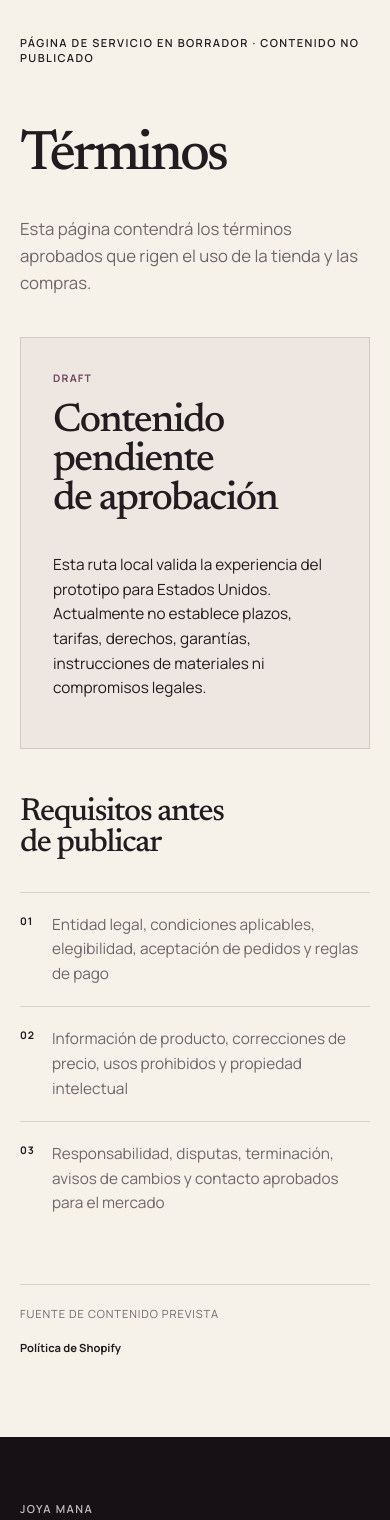
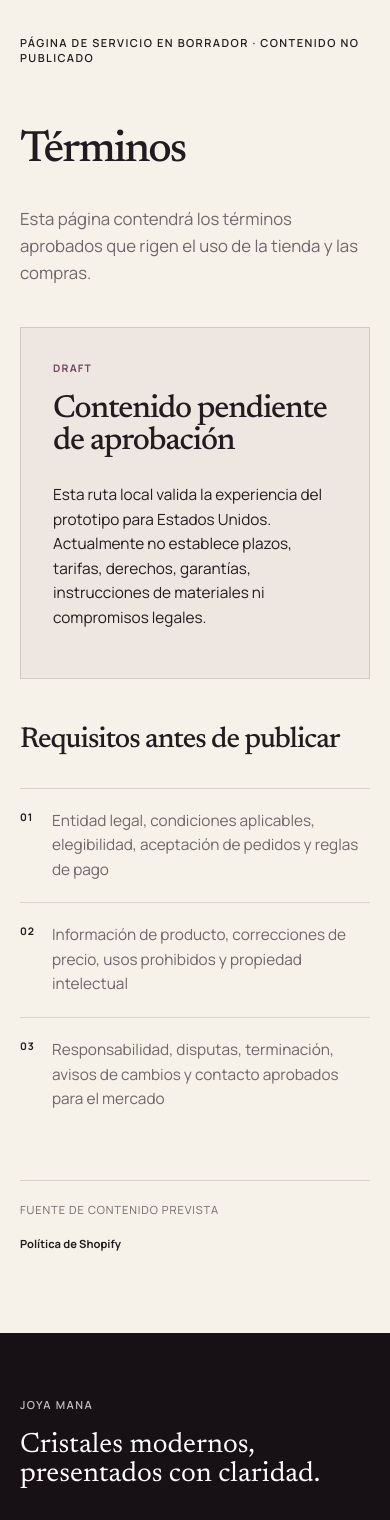
Before and after one commit to joyamana/joyamana.com, a Next.js app: page /es-us/terms in a window 390 px wide. Shown: the part 180-1700 px from the top of the page. Built offline with nearby package versions, Linux system fonts and the light colour scheme; no server answers.

Commit message:
feat: Update typography styles for improved readability and responsiveness

```diff
--- a/src/app/globals.css
+++ b/src/app/globals.css
@@ -77,18 +77,21 @@ h3 {
 }
 
 h1 {
-  font-size: clamp(3.2rem, 8vw, 8.5rem);
-  letter-spacing: -0.055em;
+  font-size: clamp(2.5rem, 4.5vw, 5rem);
+  line-height: 1;
+  letter-spacing: -0.045em;
 }
 
 h2 {
-  font-size: clamp(2.4rem, 5vw, 5rem);
-  letter-spacing: -0.04em;
+  font-size: clamp(1.85rem, 2.8vw, 3rem);
+  line-height: 1;
+  letter-spacing: -0.035em;
 }
 
 h3 {
-  font-size: clamp(1.5rem, 2.4vw, 2.15rem);
-  letter-spacing: -0.025em;
+  font-size: clamp(1.3rem, 1.8vw, 1.8rem);
+  line-height: 1.03;
+  letter-spacing: -0.02em;
 }
 
 .skip-link {
@@ -415,6 +418,8 @@ h3 {
 .hero h1 {
   max-width: 800px;
   margin-bottom: 1.2rem;
+  font-size: clamp(3.2rem, 8vw, 8.5rem);
+  letter-spacing: -0.055em;
 }
 
 .hero__content > p:not(.eyebrow) {
@@ -778,7 +783,7 @@ h3 {
 .editorial-hub-hero h1 {
   max-width: 1100px;
   margin-bottom: 1.5rem;
-  font-size: clamp(4rem, 11vw, 10rem);
+  font-size: clamp(3rem, 7vw, 6rem);
 }
 
 .editorial-hub-hero > p:last-child {
@@ -824,7 +829,7 @@ h3 {
 
 .crystal-directory__item h2 {
   margin-bottom: 0.8rem;
-  font-size: clamp(2.3rem, 5vw, 5rem);
+  font-size: clamp(1.9rem, 3vw, 3rem);
 }
 
 .crystal-directory__item div > p:last-child,
@@ -861,7 +866,7 @@ h3 {
 .blog-featured h2 {
   max-width: 1000px;
   margin: clamp(3rem, 8vw, 7rem) 0 1.5rem;
-  font-size: clamp(3rem, 7vw, 7rem);
+  font-size: clamp(2.25rem, 4.5vw, 4rem);
 }
 
 .blog-index__list {
@@ -879,7 +884,7 @@ h3 {
 
 .blog-index__item h3 {
   margin-bottom: 0.8rem;
-  font-size: clamp(1.8rem, 3.5vw, 3.5rem);
+  font-size: clamp(1.6rem, 2.5vw, 2.25rem);
 }
 
 .text-link,
@@ -1061,7 +1066,7 @@ h3 {
 
 .product-detail__info h1 {
   margin-bottom: 1.4rem;
-  font-size: clamp(3rem, 5.5vw, 6rem);
+  font-size: clamp(2.5rem, 3.5vw, 4rem);
 }
 
 .display-price {
@@ -1269,7 +1274,7 @@ h3 {
 .article-page h1,
 .policy-page h1 {
   margin: 4rem 0 2rem;
-  font-size: clamp(3.5rem, 7vw, 7rem);
+  font-size: clamp(2.75rem, 4vw, 4.5rem);
 }
 
 .trust-page__header {
@@ -1300,7 +1305,7 @@ h3 {
 
 .article-body h2 {
   margin-top: 4rem;
-  font-size: 2.5rem;
+  font-size: 2rem;
 }
 
 .split-copy {
@@ -1335,7 +1340,7 @@ h3 {
 .about-hero h1 {
   max-width: 1100px;
   margin-bottom: 1.5rem;
-  font-size: clamp(4.5rem, 11vw, 10rem);
+  font-size: clamp(3rem, 7vw, 6rem);
 }
 
 .about-hero > p:last-child {
@@ -1358,7 +1363,7 @@ h3 {
 .about-perspective h2 {
   max-width: 780px;
   margin-bottom: 0;
-  font-size: clamp(3.5rem, 7vw, 7rem);
+  font-size: clamp(2.5rem, 4.5vw, 4rem);
 }
 
 .about-perspective__copy {
@@ -1410,7 +1415,7 @@ h3 {
 
 .about-principles__grid h3 {
   margin: clamp(4rem, 8vw, 7rem) 0 1rem;
-  font-size: clamp(2.2rem, 4vw, 4rem);
+  font-size: clamp(1.8rem, 2.8vw, 2.5rem);
 }
 
 .about-principles__grid p {
@@ -1479,7 +1484,7 @@ h3 {
 }
 
 .form-page h1 {
-  font-size: clamp(3.5rem, 6vw, 6.5rem);
+  font-size: clamp(2.75rem, 4vw, 4.5rem);
 }
 
 .form-page > div p:last-child {
@@ -1518,7 +1523,7 @@ textarea {
 }
 
 .policy-placeholder h2 {
-  font-size: 2.5rem;
+  font-size: 2rem;
 }
 
 .trust-page__status {
@@ -1537,7 +1542,7 @@ textarea {
 .trust-page__requirements h2 {
   max-width: 620px;
   margin-bottom: 2rem;
-  font-size: clamp(2rem, 4vw, 3.5rem);
+  font-size: clamp(1.8rem, 3vw, 2.75rem);
 }
 
 .trust-page__requirements ul {
@@ -1627,7 +1632,7 @@ textarea {
 
 .cart-heading h1 {
   margin-bottom: 0;
-  font-size: clamp(3rem, 6vw, 6rem);
+  font-size: clamp(2.5rem, 3.5vw, 4rem);
 }
 
 .cart-line {
@@ -1703,7 +1708,7 @@ textarea {
 
 .empty-state h1 {
   max-width: 900px;
-  font-size: clamp(3rem, 7vw, 7rem);
+  font-size: clamp(2.5rem, 4vw, 4.5rem);
 }
 
 .empty-state--compact {
@@ -1712,7 +1717,7 @@ textarea {
 }
 
 .empty-state--compact h2 {
-  font-size: clamp(2rem, 4vw, 4rem);
+  font-size: clamp(1.75rem, 3vw, 2.75rem);
 }
 
 .site-footer {
@@ -1736,8 +1741,8 @@ textarea {
   max-width: 400px;
   color: white;
   font-family: var(--font-display);
-  font-size: clamp(2rem, 4vw, 4rem);
-  line-height: 1;
+  font-size: clamp(1.75rem, 3vw, 3rem);
+  line-height: 1.04;
 }
 
 .footer-statement .footer-markets {
@@ -1836,7 +1841,13 @@ textarea {
 
 @media (max-width: 760px) {
   h1 {
-    font-size: clamp(3.2rem, 16vw, 5.6rem);
+    font-size: clamp(2.4rem, 10vw, 3.5rem);
+    line-height: 1.02;
+  }
+
+  .editorial-hub-hero h1,
+  .about-hero h1 {
+    font-size: clamp(2.75rem, 11vw, 4.5rem);
   }
 
   .prototype-bar {
```
